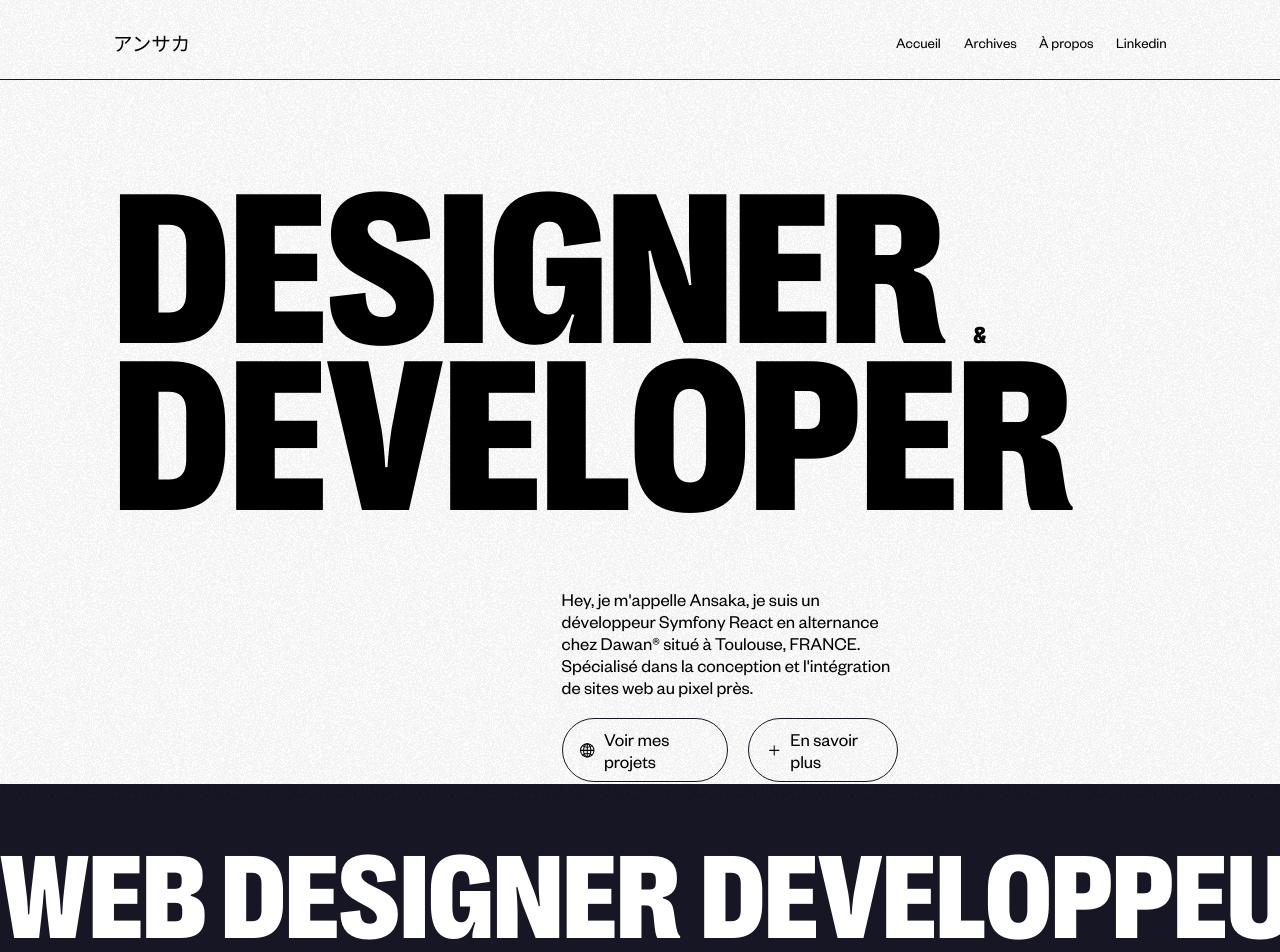
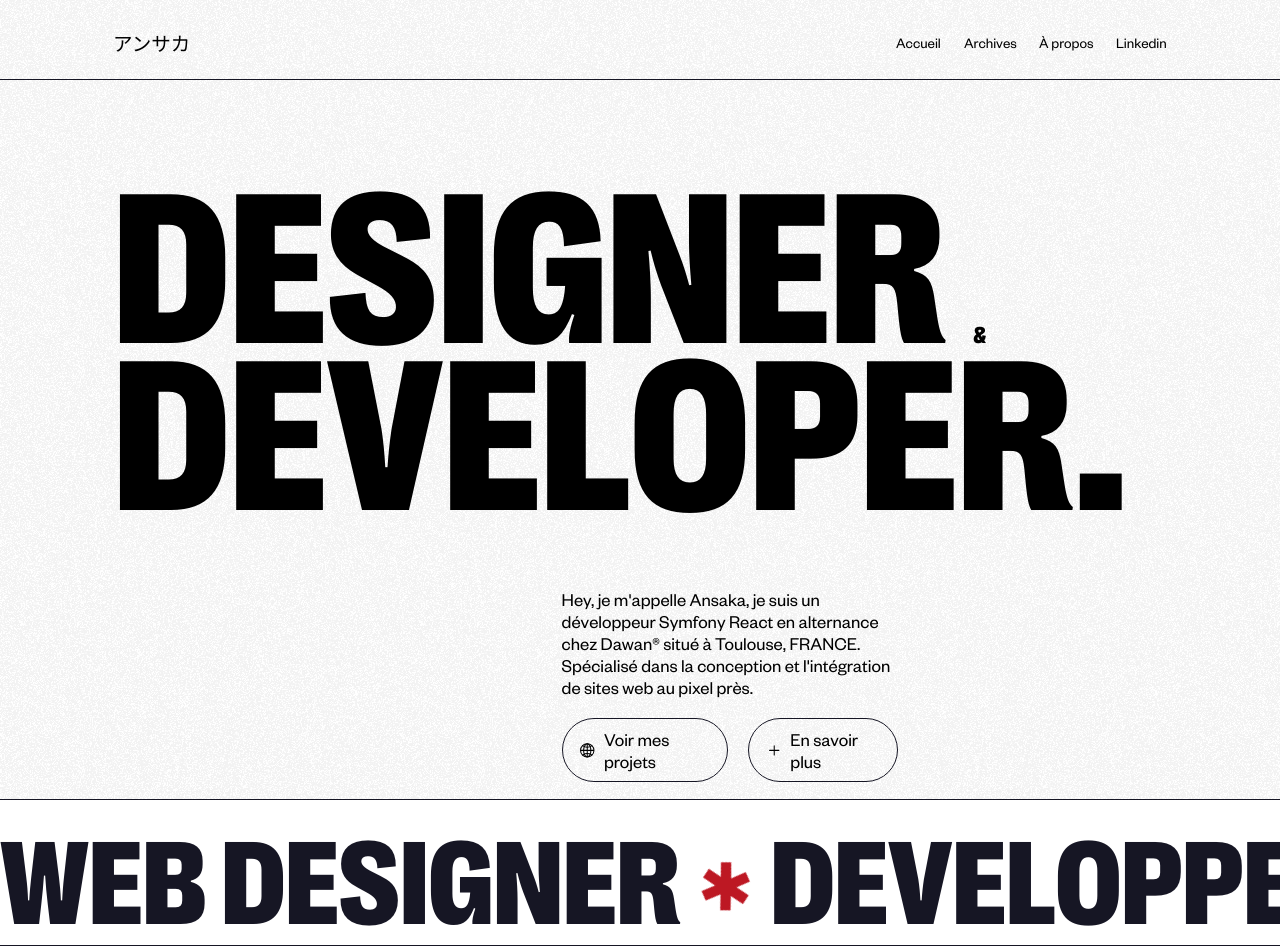
Before and after one commit to iamansaka/website, a Next.js app: page / in a window 1280 px wide. Shown: the top 952 px of the page. Built offline with nearby package versions, Linux system fonts and the light colour scheme.

Commit message:
Ajout de l'animation au scroll sur le composant Tricker

```diff
--- a/components/Tricker/Tricker.js
+++ b/components/Tricker/Tricker.js
@@ -1,5 +1,6 @@
 // Librairie
-import React from "react";
+import React, { useState, useEffect } from "react";
+// import useScroll from "../Scroll/Scroll";
 
 // Styled
 import {
@@ -9,9 +10,30 @@ import {
 } from "../../styles/module/Tricker";
 
 function Tricker() {
+  // State
+  const [scrollPosition, setScrollPosition] = useState();
+
+  // Function
+  const onScrollHandler = () => {
+    if (window !== "undefined") {
+      setScrollPosition(window.pageYOffset);
+    }
+  };
+
+  // Hook
+  useEffect(() => {
+    window.addEventListener("scroll", onScrollHandler);
+    return () => {
+      window.removeEventListener("scroll", onScrollHandler);
+    };
+  }, []);
+
+  // Variable
+  let scrollY = scrollPosition;
+
   return (
     <TrickerStyled>
-      <TrickerListStyled>
+      <TrickerListStyled positionScroll={scrollY}>
         <TrickerItemStyled>Web designer</TrickerItemStyled>
         <TrickerItemStyled>Developpeur fullstack</TrickerItemStyled>
         <TrickerItemStyled>Back-End</TrickerItemStyled>
--- a/pages/index.js
+++ b/pages/index.js
@@ -1,5 +1,5 @@
 // Librairies
-import React from "react";
+import React, { useState, useEffect } from "react";
 import Link from "next/link";
 
 // Composant
@@ -25,7 +25,7 @@ export default function index() {
             <span className="home_span">
               Designer <span className="is_and">&</span>
             </span>
-            <span className="home_span is_dev">Developer</span>
+            <span className="home_span is_dev">Developer.</span>
           </HeadingTitleStyled>
           <IntroBlockStyled>
             <p>
--- a/styles/Keyframes.js
+++ b/styles/Keyframes.js
@@ -19,6 +19,17 @@ const Animation = css`
       transform: translateX(0px) translateY(0) scale(1);
     }
   }
+
+  @keyframes animate-rotate {
+    0% {
+      -webkit-transform: rotate(0deg);
+      transform: rotate(0deg);
+    }
+    100% {
+      -webkit-transform: rotate(1turn);
+      transform: rotate(1turn);
+    }
+  }
 `;
 
 export default Animation;
--- a/styles/module/Tricker.js
+++ b/styles/module/Tricker.js
@@ -3,25 +3,38 @@ import styled from "styled-components";
 export const TrickerStyled = styled.div`
   width: 100%;
   overflow: hidden;
-  background-color: var(--dark);
-  padding: 2rem 0;
+  /* background-color: var(--dark); */
+  padding: 1rem 0;
 `;
 
 export const TrickerListStyled = styled.ul`
   display: flex;
   flex-wrap: nowrap;
   align-items: center;
-  /* gap: 20px; */
   white-space: nowrap;
   width: fit-content;
   will-change: transform;
+  border-top: 1px solid var(--dark);
+  border-bottom: 1px solid var(--dark);
+  transform: translate(${({ positionScroll }) => `-${positionScroll / 2}px, 0`});
 `;
 
 export const TrickerItemStyled = styled.li`
-  color: var(--white);
+  color: var(--dark);
   text-transform: uppercase;
   font-family: "RightGrotesk", sans-serif;
   font-weight: 400;
   font-size: 8rem;
   margin-right: 20px;
+  &::after {
+    content: "";
+    display: inline-block;
+    height: 50px;
+    width: 50px;
+    background: url("./images/Red_asterisk.svg");
+    background-size: 250px;
+    margin-left: 20px;
+    translate: 0 -25%;
+    animation: animate-rotate 15s linear infinite;
+  }
 `;
```
Also changed, not shown: public/images/Red_asterisk.svg (added).
